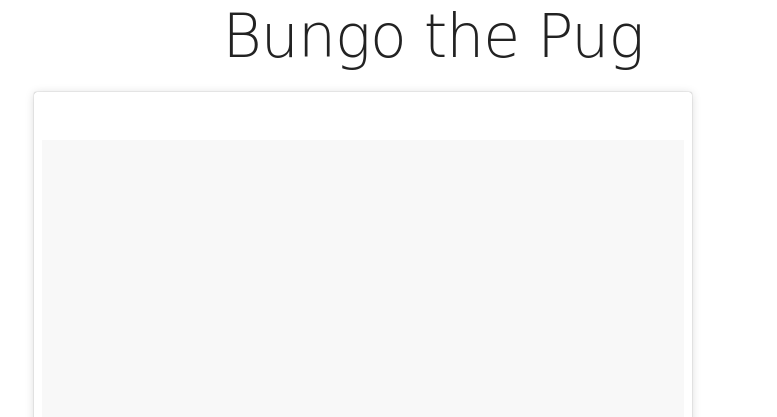
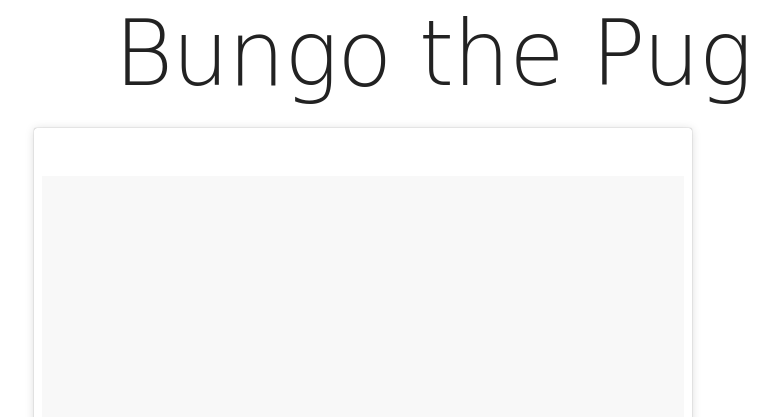
Before and after one commit to nathanpalmer/bungo.dog, a plain HTML site: page index.html in a window 1280 px wide. Shown: the top 417 px of the page, without its empty margins (207-984 px from the left). Drawn offline with Linux system fonts and the light colour scheme; a script that the page names is missing; a web font is replaced by a local one.

Commit message:
Needs to be 600%!

```diff
--- a/index.html
+++ b/index.html
@@ -12,7 +12,7 @@
       h1 {
         font-family: 'Barrio', cursive;
         text-align: center;
-        font-size: 400%;
+        font-size: 600%;
       }
 
       iframe {
```
